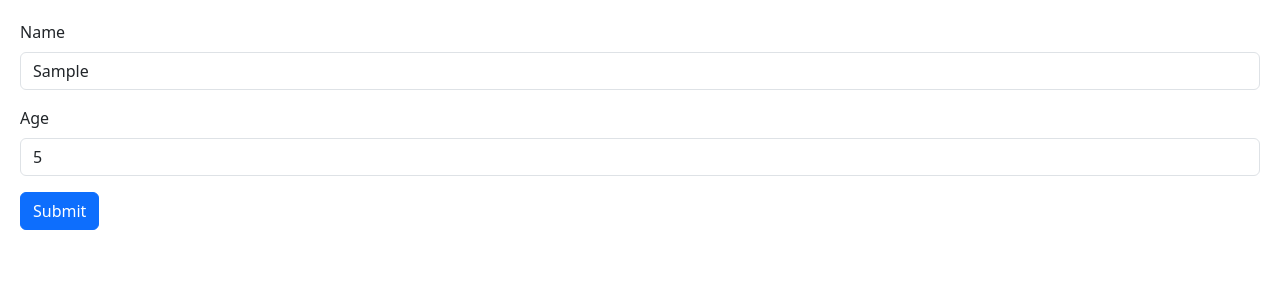
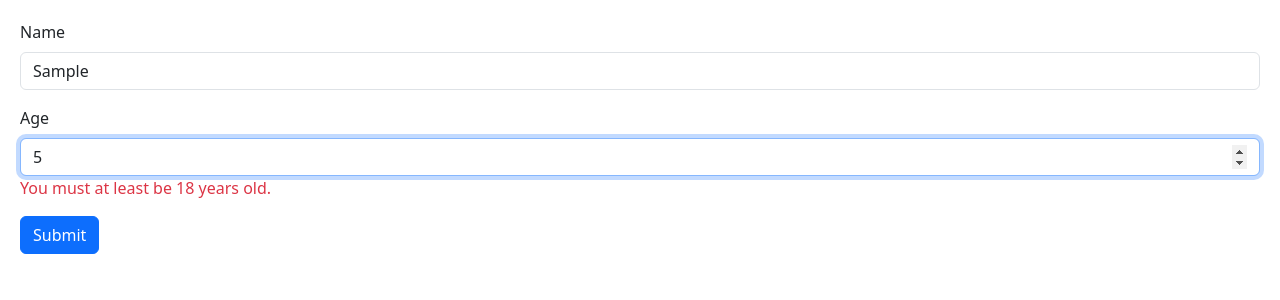
Before and after one commit to Zappls/ReactTutorial, a React (Vite) app in the folder react-app/: page / in a window 1280 px wide. Both pictures are taken after typing "Sample", "5" into the empty fields and a click on the button "Submit". Shown: the top 300 px of the page. Built offline with nearby package versions, Linux system fonts and the light colour scheme.

Commit message:
Building Forms - Chapter 8 - Schema based Validation with Zod

```diff
--- a/package.json
+++ b/package.json
@@ -1,7 +1,9 @@
 {
   "dependencies": {
+    "@hookform/resolvers": "^3.9.1",
     "react": "^18.3.1",
     "react-hook-form": "^7.53.2",
-    "react-icons": "^5.3.0"
+    "react-icons": "^5.3.0",
+    "zod": "^3.23.8"
   }
 }
--- a/react-app/src/components/Form.tsx
+++ b/react-app/src/components/Form.tsx
@@ -1,8 +1,21 @@
+import { FieldValues, useForm } from "react-hook-form";
+import { z } from "zod";
+import { zodResolver } from "@hookform/resolvers/zod";
 
-import { FieldValues, useForm } from "react-hook-form";
+const schema = z.object({
+  name: z.string().min(3, { message: "Name must at least be 3 characters." }),
+  age: z
+    .number({ invalid_type_error: "Age field is required." })
+    .min(18, { message: "You must at least be 18 years old." }),
+});
+type FormData = z.infer<typeof schema>;
+const Form = () => {
+  const {
+    register,
+    handleSubmit,
+    formState: { errors },
+  } = useForm<FormData>({ resolver: zodResolver(schema) });
 
-const Form = () => {
-  const { register, handleSubmit } = useForm();
   const onSubmit = (data: FieldValues) => console.log(data);
   return (
     <form onSubmit={handleSubmit(onSubmit)}>
@@ -16,17 +29,19 @@ const Form = () => {
           type="text"
           className="form-control"
         />
+        {errors.name && <p className="text-danger">{errors.name.message}</p>}{" "}
       </div>
       <div className="mb-3">
         <label htmlFor="age" className="form-label">
           Age
         </label>
         <input
-          {...register("age")}
+          {...register("age", { valueAsNumber: true })}
           id="age"
           type="number"
           className="form-control"
         />
+        {errors.age && <p className="text-danger">{errors.age.message}</p>}{" "}
       </div>
       <button className="btn btn-primary" type="submit">
         Submit
```
Also changed, not shown: 1 other file (tests, documents, lock files or other folders).
